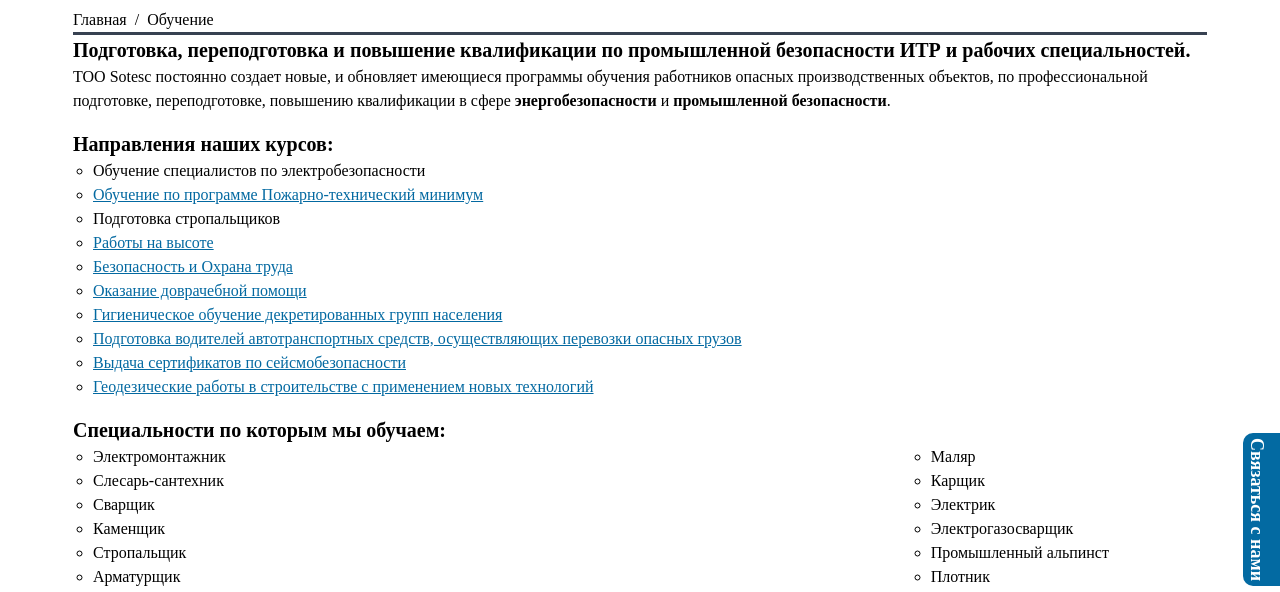
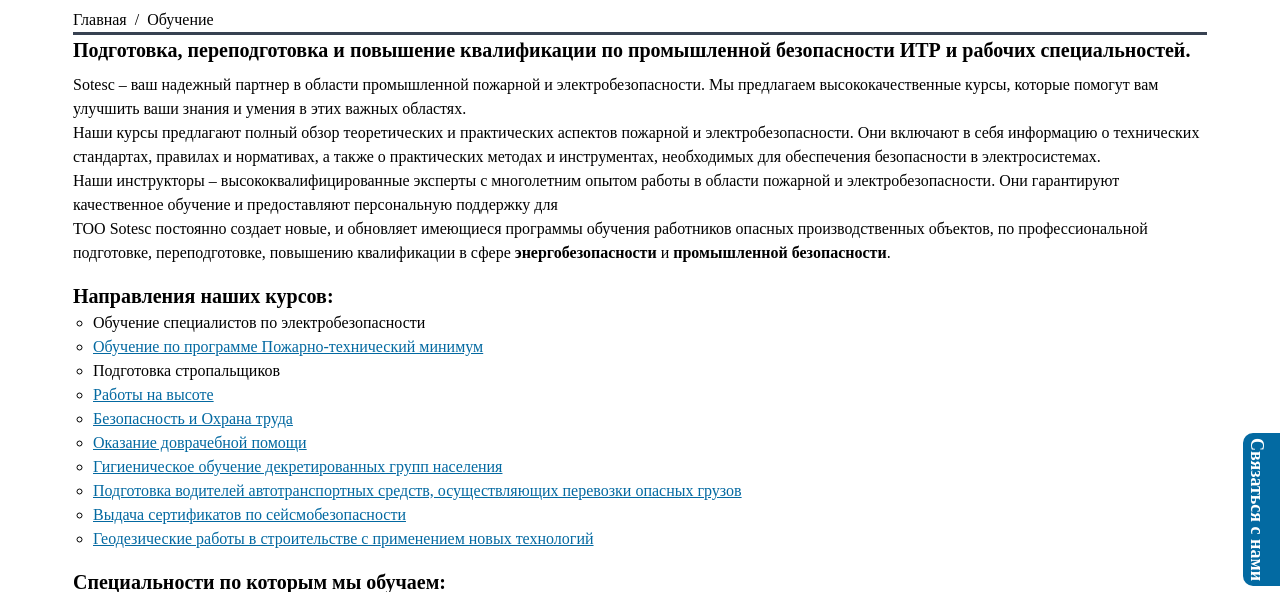
Before and after one commit to RuslanAmraev/Sotesc, a PHP site: page /Study in a window 1280 px wide. Shown: the part 174-766 px from the top of the page. Run offline with PHP 8.4, Linux system fonts and the light colour scheme; style sheets or scripts are compiled from the project's sources; some web fonts are replaced.

Commit message:
Update Study.php

```diff
--- a/Study.php
+++ b/Study.php
@@ -25,6 +25,15 @@
             <h2 class="sub-title">
                 Подготовка, переподготовка и повышение квалификации по промышленной безопасности ИТР и рабочих специальностей.
             </h2>
+            <p class="mt-2">
+                Sotesc – ваш надежный партнер в области промышленной пожарной и электробезопасности. Мы предлагаем высококачественные курсы, которые помогут вам улучшить ваши знания и умения в этих важных областях.
+            </p>
+            <p>
+                Наши курсы предлагают полный обзор теоретических и практических аспектов пожарной и электробезопасности. Они включают в себя информацию о технических стандартах, правилах и нормативах, а также о практических методах и инструментах, необходимых для обеспечения безопасности в электросистемах.
+            </p>
+            <p>
+                Наши инструкторы – высококвалифицированные эксперты с многолетним опытом работы в области пожарной и электробезопасности. Они гарантируют качественное обучение и предоставляют персональную поддержку для
+            </p>
             <p>
                 ТОО Sotesc постоянно создает новые, и обновляет имеющиеся программы обучения работников опасных производственных объектов, по профессиональной подготовке, переподготовке, повышению квалификации в сфере <strong>энергобезопасности</strong> и <strong>промышленной безопасности</strong>.
             </p>
```
